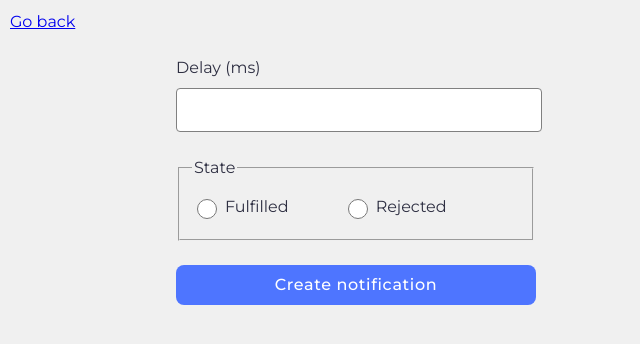
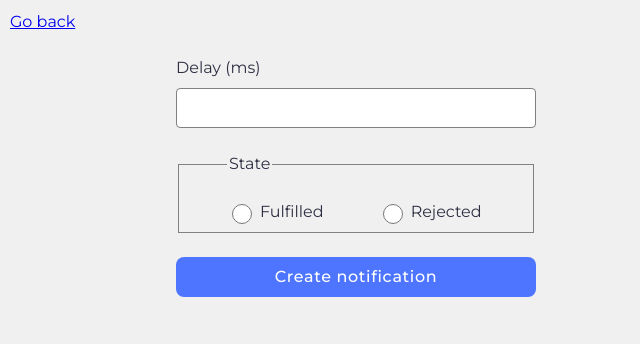
Before and after one commit to alex-usenko325/goit-js-hw-10, a plain HTML site: page 2-snackbar.html in a window 1280 px wide. Shown: the whole page, without its empty margins (0-640 px from the left). Drawn offline with Linux system fonts and the light colour scheme.

Commit message:
Deploying to gh-pages from @ alex-usenko325/goit-js-hw-10@1eb669c88cdeaf904319e3ba8d5f633272db68c2 🚀

```diff
--- a/2-snackbar.html
+++ b/2-snackbar.html
@@ -12,7 +12,7 @@
     <link rel="modulepreload" crossorigin href="/goit-js-hw-10/assets/modulepreload-polyfill-B5Qt9EMX.js">
     <link rel="modulepreload" crossorigin href="/goit-js-hw-10/assets/vendor-BbbuE1sJ.js">
     <link rel="stylesheet" crossorigin href="/goit-js-hw-10/assets/vendor-CZjNVMTf.css">
-    <link rel="stylesheet" crossorigin href="/goit-js-hw-10/assets/2-snackbar-BUWiVJ4I.css">
+    <link rel="stylesheet" crossorigin href="/goit-js-hw-10/assets/2-snackbar-B2Gd-0T7.css">
   </head>
   <body>
     <p class="nav"><a href="./index.html">Go back</a></p>
--- a/2-snackbar.js
+++ b/2-snackbar.js
@@ -1,2 +1,2 @@
-import"./assets/modulepreload-polyfill-B5Qt9EMX.js";import{i}from"./assets/vendor-BbbuE1sJ.js";document.querySelector(".form").addEventListener("submit",function(t){t.preventDefault();const s=Number(t.target.elements.delay.value),o=t.target.elements.state.value;new Promise((e,m)=>{setTimeout(()=>{o==="fulfilled"?e(s):m(s)},s)}).then(e=>{i.success({title:"",message:`Fulfilled promise in ${e}ms`,position:"topRight"})}).catch(e=>{i.error({title:"",message:`Rejected promise in ${e}ms`,position:"topRight"})})});
+import"./assets/modulepreload-polyfill-B5Qt9EMX.js";import{i}from"./assets/vendor-BbbuE1sJ.js";document.querySelector(".form").addEventListener("submit",function(t){t.preventDefault();const s=Number(t.target.elements.delay.value),o=t.target.elements.state.value;new Promise((e,m)=>{setTimeout(()=>{o==="fulfilled"?e(s):m(s)},s)}).then(e=>{i.success({message:`Fulfilled promise in ${e}ms`,position:"topRight",timeout:3e3})}).catch(e=>{i.error({message:`Rejected promise in ${e}ms`,position:"topRight",timeout:3e3})})});
 //# sourceMappingURL=2-snackbar.js.map
--- /dev/null
+++ b/assets/2-snackbar-B2Gd-0T7.css
@@ -0,0 +1 @@
+*{box-sizing:border-box}body{font-family:Montserrat,sans-serif;font-weight:400;font-size:16px;line-height:1.5;color:#2e2f42;background-color:#f0f0f0;margin:36px 156px;padding:20px}input{cursor:pointer;border:1px solid #808080;border-radius:4px}.nav{position:fixed;top:0;left:0;margin:10px}.form-label{max-width:360px;margin-bottom:24px}.delay-label{display:flex;flex-direction:column;margin-bottom:16px}.delay-label input{max-height:40px;margin:8px 0;padding:16px 8px;color:#2e2f42}.delay-label input:hover{border:1px solid #000}.delay-label input:focus{border:1px solid #4e75ff;outline:none}.radio-fieldset{display:flex;align-items:center;padding:24px 48px 8px;gap:54px;border:1px solid #808080}.radio-fieldset:hover{border-color:#000}.radio-label{display:flex;align-items:center}input[type=radio]{border:1px solid #757575;border-radius:14px;width:20px;height:20px;margin-right:8px}button{font-family:Montserrat,sans-serif;font-weight:500;font-size:16px;line-height:1.5;letter-spacing:.04em;background:#4e75ff;color:#fff;border:none;border-radius:8px;padding:8px 16px;width:360px;height:40px;cursor:pointer}button:hover{background:#6c8cff}
--- a/assets/2-snackbar-BUWiVJ4I.css
+++ /dev/null
@@ -1 +0,0 @@
-body{font-family:Montserrat,sans-serif;font-weight:400;font-size:16px;line-height:1.5;color:#2e2f42;background-color:#f0f0f0;margin:36px 156px;padding:20px}input{cursor:pointer;border:1px solid #808080;border-radius:4px;width:360px;min-height:40px}.nav{position:fixed;top:0;left:0;margin:10px}.form-label,.delay-label{margin-bottom:24px;max-width:360px}.delay-label{display:flex;flex-direction:column}.delay-label input{margin-top:8px;-moz-appearance:textfield}input[type=number]::-webkit-outer-spin-button,input[type=number]::-webkit-inner-spin-button{-webkit-appearance:none;margin:0}.radio-fieldset{display:flex;align-items:center;gap:54px}.radio-label{display:flex;align-items:center}input[type=radio]{border:1px solid #757575;border-radius:14px;width:20px;height:20px;margin-right:8px}button{font-family:Montserrat,sans-serif;font-weight:500;font-size:16px;line-height:1.5;letter-spacing:.04em;background:#4e75ff;color:#fff;border:none;border-radius:8px;padding:8px 16px;width:360px;height:40px;cursor:pointer}button:hover{background:#6c8cff}
```
Also changed, not shown: 1 other file.
